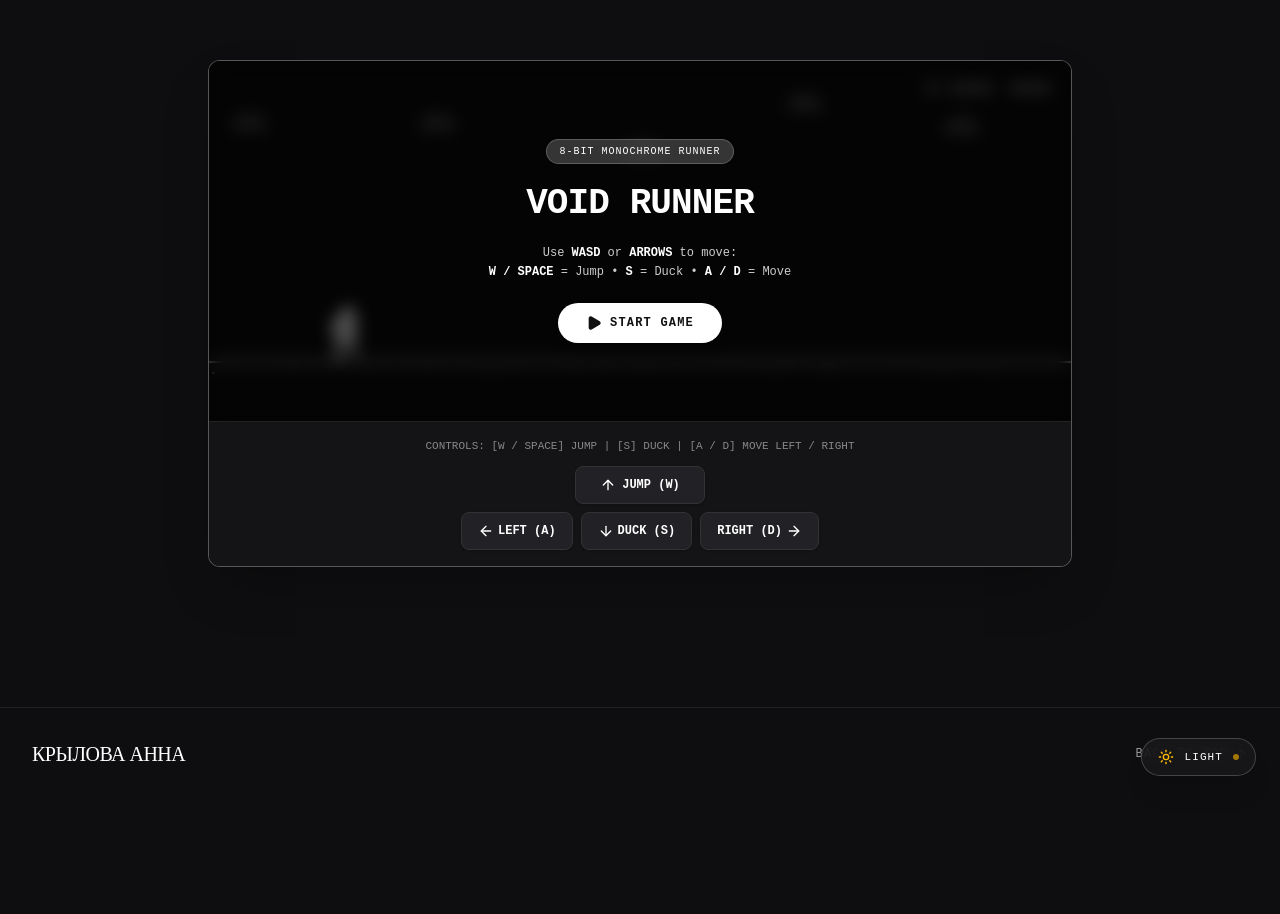
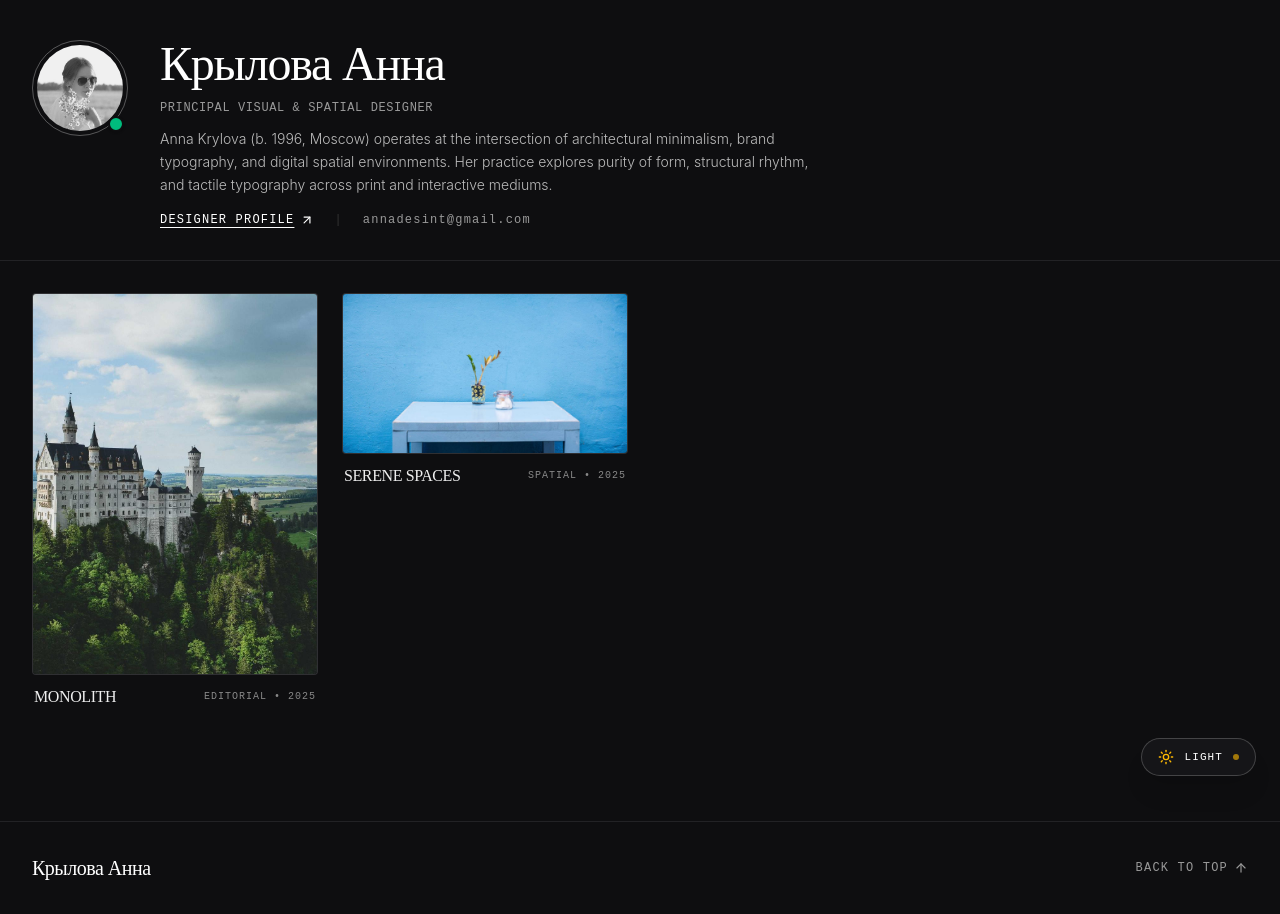
Before and after one commit to Derzkiyboomchik/designer-portfolio, a React (Vite) app: page / in a window 1280 px wide. Before the commit the page ends 800 px from the top, so only its background shows below. Built offline with nearby package versions, Linux system fonts and the light colour scheme; no server answers.

Commit message:
Fix network resiliency and restore clean fallbacks so website is 100% available

```diff
--- a/src/data/portfolioData.ts
+++ b/src/data/portfolioData.ts
@@ -39,18 +39,18 @@ export interface ProfileData {
 }
 
 export const PROFILE_DATA: ProfileData = {
-  name: "",
-  role: "",
-  location: "",
-  avatarUrl: "",
-  bio: "",
-  manifesto: "",
+  name: "Крылова Анна",
+  role: "Principal Visual & Spatial Designer",
+  location: "Moscow & Saint Petersburg",
+  avatarUrl: "./projects/avatar.jpg",
+  bio: "Anna Krylova (b. 1996, Moscow) operates at the intersection of architectural minimalism, brand typography, and digital spatial environments. Her practice explores purity of form, structural rhythm, and tactile typography across print and interactive mediums.",
+  manifesto: "Purity of form. Generous white space. Functional clarity without compromise.",
   stats: [],
   clients: [],
   awards: [],
   services: [],
   contact: {
-    email: "",
+    email: "annadesint@gmail.com",
     phone: "",
     studio: "",
     instagram: "",
@@ -61,4 +61,42 @@ export const PROFILE_DATA: ProfileData = {
   }
 };
 
-export const PORTFOLIO_PROJECTS: Project[] = [];
+export const PORTFOLIO_PROJECTS: Project[] = [
+  {
+    id: "project-1",
+    title: "MONOLITH",
+    subtitle: "Architectural Monographs of Brutalist Facades",
+    category: "Editorial",
+    year: "2025",
+    aspectRatio: "3/4",
+    aspectRatioLabel: "3:4 Portrait",
+    imageUrl: "./projects/project-1.jpg",
+    secondaryImages: [
+      "./projects/project-1-a.jpg",
+      "./projects/project-1-b.jpg"
+    ],
+    description: "A 320-page hardcover publication investigating post-war Brutalist architectural landmarks. Features custom grid system, blind debossed cloth cover, and high-density silver ink on uncoated cotton paper.",
+    client: "Museum of Modern Art",
+    tools: ["InDesign", "Glyphs", "Paper Prototyping", "Specialty Lithography"],
+    location: "Moscow, Russia",
+    featured: true
+  },
+  {
+    id: "project-2",
+    title: "SERENE SPACES",
+    subtitle: "Aesop Flagship Retail Pavilion",
+    category: "Spatial",
+    year: "2025",
+    aspectRatio: "16/9",
+    aspectRatioLabel: "16:9 Landscape",
+    imageUrl: "./projects/project-2.jpg",
+    secondaryImages: [
+      "./projects/project-2-a.jpg"
+    ],
+    description: "Spatial direction and tactile interior elements for Aesop's flagship retail store. Utilizing raw quartz, bead-blasted stainless steel, and warm linear lighting to create a meditative sanctuary.",
+    client: "Aesop Retail",
+    tools: ["AutoCAD", "Rhino 3D", "Material Research", "Lighting Design"],
+    location: "Saint Petersburg, Russia",
+    featured: true
+  }
+];
--- a/src/sanity/sanityService.ts
+++ b/src/sanity/sanityService.ts
@@ -1,5 +1,5 @@
 import { sanityClient, urlFor, SANITY_PROJECT_ID } from './client';
-import { PROFILE_DATA, type Project, type ProfileData } from '../data/portfolioData';
+import { PROFILE_DATA, PORTFOLIO_PROJECTS, type Project, type ProfileData } from '../data/portfolioData';
 
 // GROQ query to fetch all portfolio projects from Sanity
 const PROJECTS_QUERY = `*[_type == "project"] | order(_createdAt desc) {
@@ -39,26 +39,26 @@ const PROFILE_QUERY = `*[_type == "profile"][0] {
 
 export async function fetchPortfolioProjects(): Promise<Project[]> {
   if (!SANITY_PROJECT_ID) {
-    return [];
+    return PORTFOLIO_PROJECTS;
   }
 
   try {
     const sanityData = await sanityClient.fetch(PROJECTS_QUERY);
 
     if (!sanityData || sanityData.length === 0) {
-      console.log('[Sanity] Projects query returned 0 documents.');
-      return [];
+      console.log('[Sanity] Projects query returned 0 documents. Using fallback.');
+      return PORTFOLIO_PROJECTS;
     }
 
     return sanityData.map((item: any) => ({
       id: item._id || item.id,
       title: item.title || '',
       subtitle: item.subtitle || '',
-      category: item.category || '',
-      year: item.year || '',
+      category: item.category || 'Editorial',
+      year: item.year || new Date().getFullYear().toString(),
       aspectRatio: item.aspectRatio || '4/3',
       aspectRatioLabel: item.aspectRatioLabel || '4:3 Landscape',
-      imageUrl: item.mainImage ? urlFor(item.mainImage).url() : '',
+      imageUrl: item.mainImage ? urlFor(item.mainImage).url() : './projects/project-1.jpg',
       secondaryImages: Array.isArray(item.secondaryImages)
         ? item.secondaryImages.map((img: any) => urlFor(img).url())
         : [],
@@ -69,8 +69,8 @@ export async function fetchPortfolioProjects(): Promise<Project[]> {
       featured: Boolean(item.featured),
     }));
   } catch (error) {
-    console.error('[Sanity] Error fetching projects from Sanity API:', error);
-    return [];
+    console.error('[Sanity] Network error fetching projects. Using PORTFOLIO_PROJECTS fallback:', error);
+    return PORTFOLIO_PROJECTS;
   }
 }
 
@@ -83,15 +83,16 @@ export async function fetchProfileData(): Promise<ProfileData> {
     const data = await sanityClient.fetch(PROFILE_QUERY);
     if (!data) return PROFILE_DATA;
 
-    // Direct 1-to-1 mapping from Sanity Studio (Zero hardcoded fallbacks!)
+    // Use Sanity Studio data if available, fallback to PROFILE_DATA on network error
     return {
-      name: data.name || '',
-      role: data.role || '',
-      location: data.location || '',
-      avatarUrl: data.avatar ? urlFor(data.avatar).url() : '',
-      bio: data.bio || '',
-      manifesto: data.manifesto || '',
+      name: data.name || PROFILE_DATA.name,
+      role: data.role || PROFILE_DATA.role,
+      location: data.location || PROFILE_DATA.location,
+      avatarUrl: data.avatar ? urlFor(data.avatar).url() : PROFILE_DATA.avatarUrl,
+      bio: data.bio || PROFILE_DATA.bio,
+      manifesto: data.manifesto || PROFILE_DATA.manifesto,
       stats: [],
+      // Optional fields hide if empty in Sanity Studio:
       services: Array.isArray(data.services) ? data.services : [],
       clients: Array.isArray(data.clients) ? data.clients : [],
       awards: Array.isArray(data.awards)
@@ -102,7 +103,7 @@ export async function fetchProfileData(): Promise<ProfileData> {
           }))
         : [],
       contact: {
-        email: data.email || '',
+        email: data.email || PROFILE_DATA.contact.email,
         phone: data.phone || '',
         studio: data.studioAddress || '',
         instagram: data.instagram || '',
```
